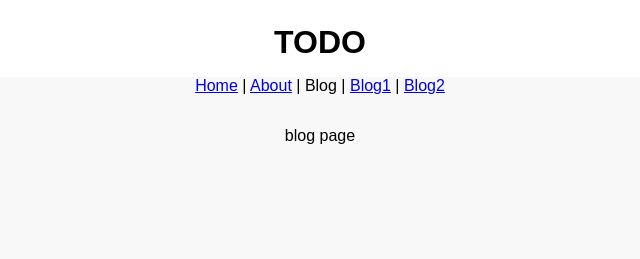
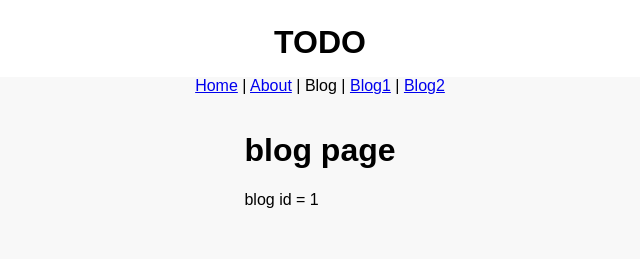
Before and after one commit to pgst/my-vue3-todo, a Vue app in the folder my-vue3-todo/: page /blog/1 in a window 1280 px wide. Shown: the top 259 px of the page, without its empty margins (320-960 px from the left). Built offline with nearby package versions, Linux system fonts and the light colour scheme.

Commit message:
パラメータ渡し

```diff
--- a/my-vue3-todo/src/views/BlogPage.vue
+++ b/my-vue3-todo/src/views/BlogPage.vue
@@ -1,7 +1,12 @@
 <script setup>
-console.log('blog')
+import { ref } from 'vue'
+import { useRoute } from 'vue-router'
+
+const route = useRoute()
+const id = ref(route.params.id)
 </script>
 
 <template>
-  <p>blog page</p>
+  <h1>blog page</h1>
+  <p>blog id = {{ id }}</p>
 </template>
```
